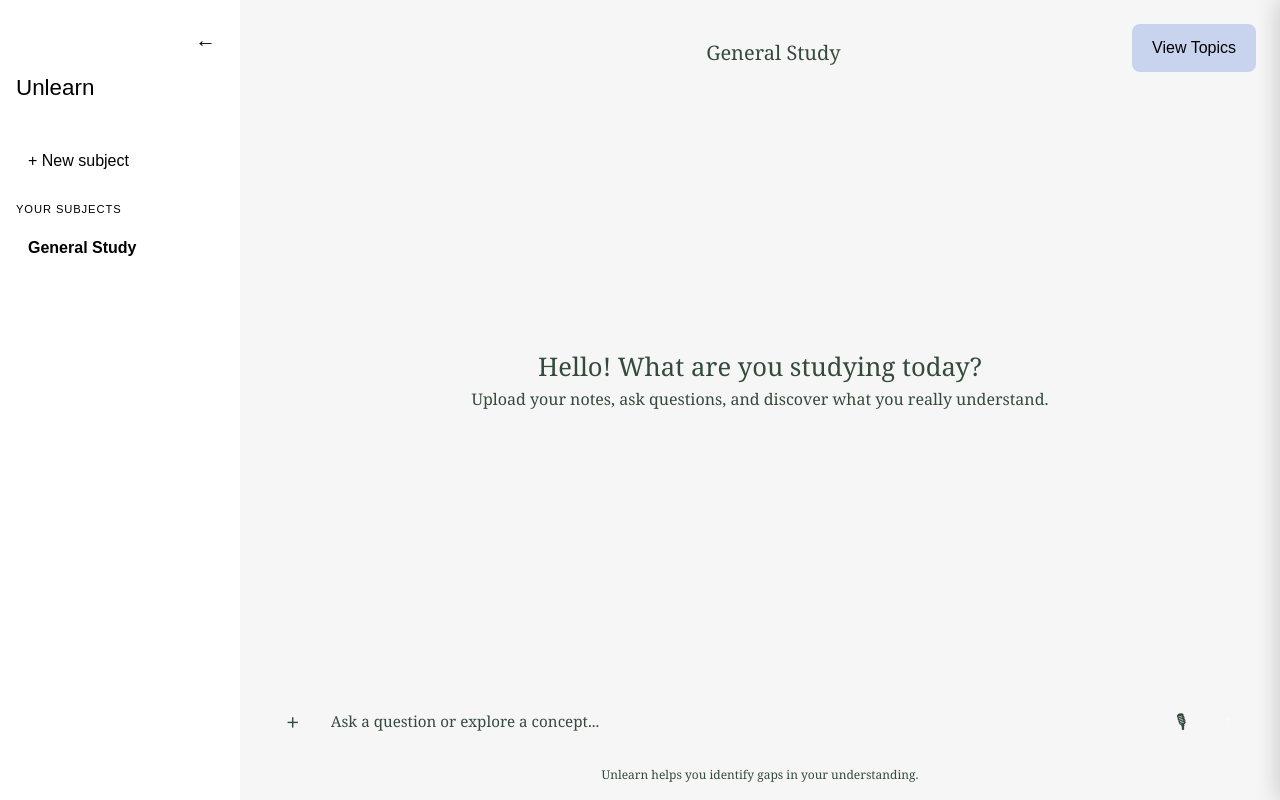
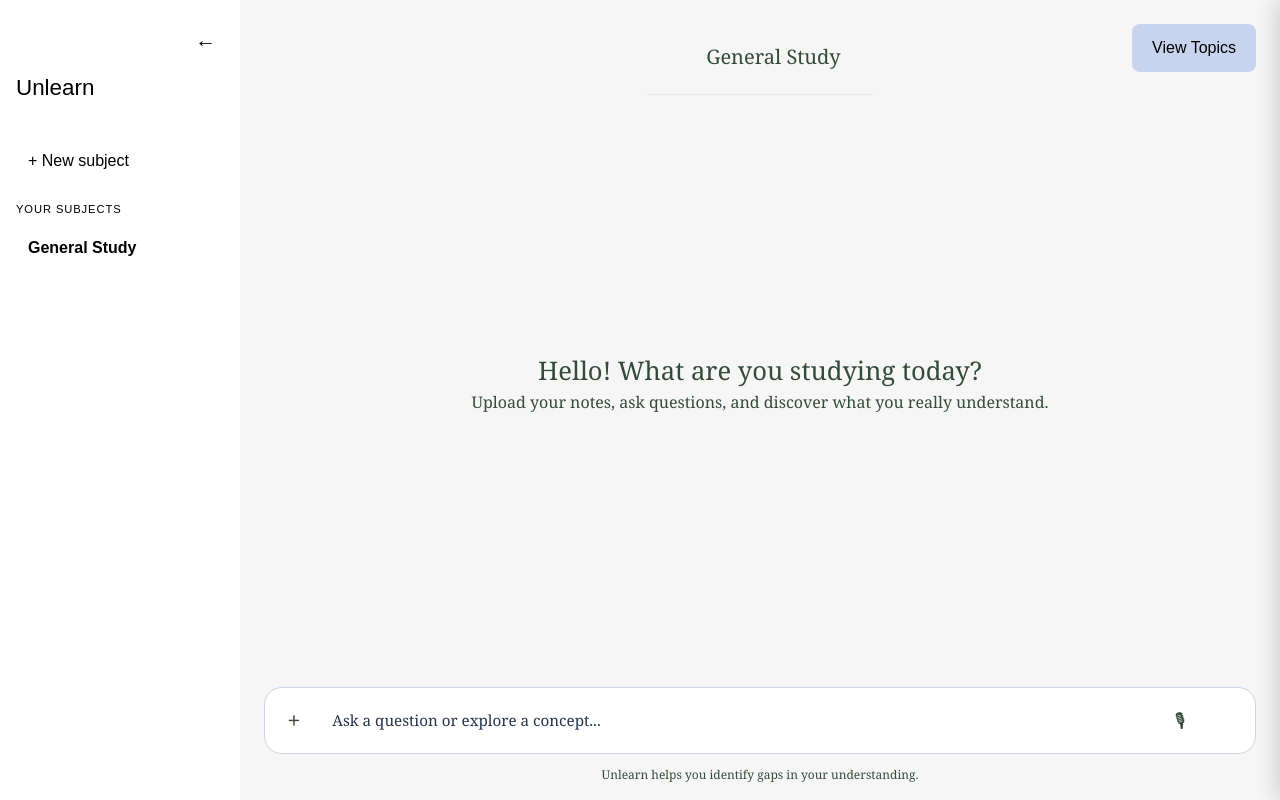
Before and after one commit to devhacks2026/unlearn, a React (Vite) app in the folder unlearn/: page / in a window 1280 px wide. Built offline with nearby package versions, Linux system fonts and the light colour scheme.

Commit message:
style: add styling to chat area

```diff
--- a/unlearn/src/index.css
+++ b/unlearn/src/index.css
@@ -385,3 +385,58 @@ button {
   opacity: 0.5;
   cursor: not-allowed;
 }
+
+/* Chat appearance */
+.app-container .chat-messages {
+  display: flex;
+  flex-direction: column;
+  gap: 20px;
+  padding: 32px;
+  overflow-y: auto;
+  min-height: 0;
+  flex: 1;
+}
+
+.app-container .message {
+  max-width: 75%;
+  padding: 14px 18px;
+  border-radius: 16px;
+  line-height: 1.6;
+  overflow-wrap: anywhere;
+  white-space: pre-wrap;
+}
+
+.app-container .message--user {
+  align-self: flex-end;
+  background: #e0e7ff;
+  color: #25354a;
+}
+
+.app-container .message--model {
+  align-self: flex-start;
+  background: #ffffff;
+  color: #25354a;
+  border: 1px solid #e2e8f0;
+}
+
+.app-container .message p {
+  margin: 0;
+}
+
+.app-container .chat-header {
+  display: flex;
+  align-items: center;
+  padding: 20px 32px;
+  border-bottom: 1px solid #e2e8f0;
+}
+
+.app-container .chat-form {
+  background: #ffffff;
+  border: 1px solid #cbd5e1;
+  border-radius: 18px;
+  padding: 10px;
+}
+
+.app-container .user-input {
+  color: #25354a;
+}
```
